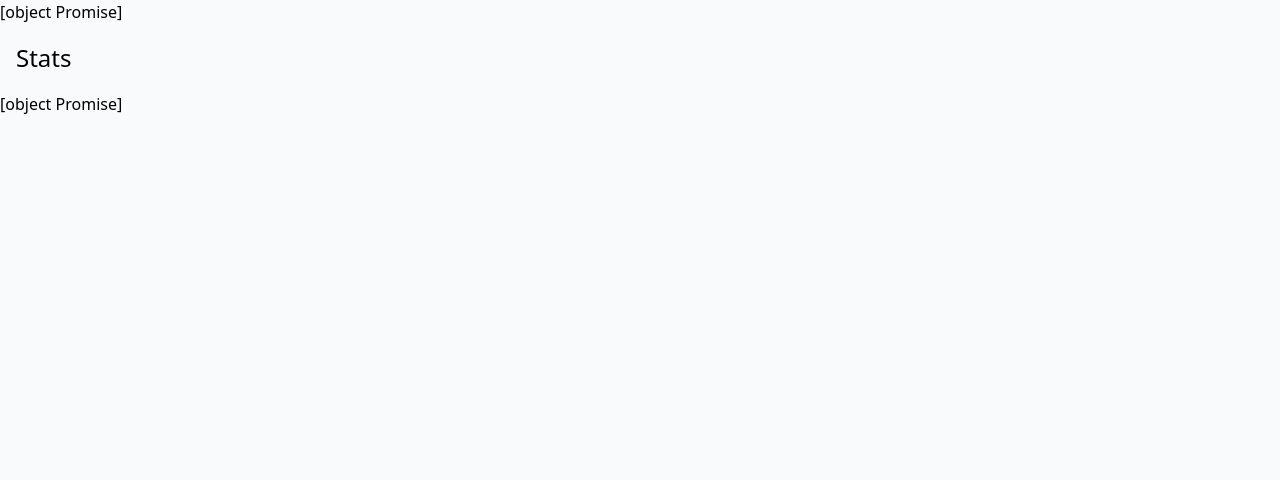
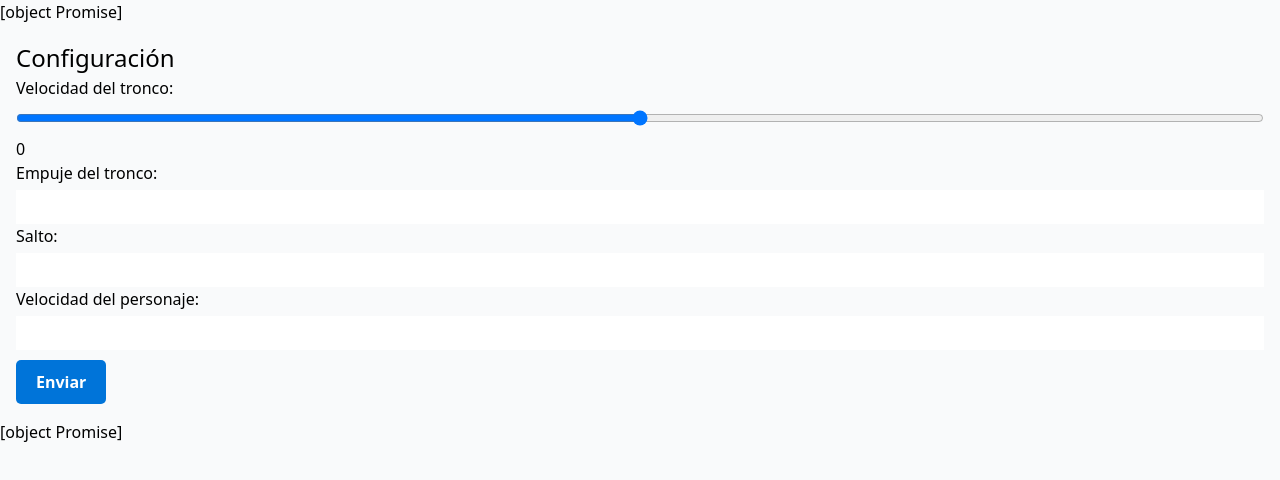
Before and after one commit to inspedralbes/Transversal_TR3_2023_2024_Front_Back-damtr3g3, a Nuxt app in the folder M07/: page /settings in a window 1280 px wide. Shown: the top 480 px of the page. Built offline with nearby package versions, Linux system fonts and the light colour scheme.

Commit message:
vista valor velocidad tronco

```diff
--- a/M07/pages/settings.vue
+++ b/M07/pages/settings.vue
@@ -1,13 +1,72 @@
 <template>
+  <div>
+    <h2>Configuración</h2>
     <div>
-      <h2>Stats</h2>
+      <label for="velocidad-tronco">Velocidad del tronco:</label>
+      <input type="range" id="velocidad-tronco" min="0" max="100" step="1" style="background-color: #0074d9;" @input="updateVelocidadTronco">
+      <span id="valor-velocidad-tronco">{{ velocidadTronco }}</span>
     </div>
-  </template>
+    <div>
+      <label for="empuje-tronco">Empuje del tronco:</label>
+      <input type="number" id="empuje-tronco">
+    </div>
+    <div>
+      <label for="salto">Salto:</label>
+      <input type="number" id="salto">
+    </div>
+    <div>
+      <label for="velocidad-personaje">Velocidad del personaje:</label>
+      <input type="number" id="velocidad-personaje">
+    </div>
+    <button class="custom-button">Enviar</button>
+  </div>
+</template>
+
+<script>
+export default {
+  data() {
+    return {
+      velocidadTronco: 0 // Inicializamos la velocidad del tronco en 0
+    };
+  },
+  methods: {
+    updateVelocidadTronco(event) {
+      // Actualizamos la velocidad del tronco con el valor actual del rango
+      this.velocidadTronco = event.target.value;
+    }
+  }
+};
+</script>
 
 <style scoped>
-
 h2 {
-    font-size: 24px;
+  font-size: 24px;
 }
 
+label {
+  font-size: 16px;
+}
+
+input[type="range"],
+input[type="number"] {
+  width: 100%;
+  padding: 5px;
+  margin-top: 5px;
+}
+
+.custom-button {
+  background-color: #0074d9;
+  color: #fff;
+  border: none;
+  padding: 10px 20px;
+  margin-top: 10px;
+  cursor: pointer;
+  border-radius: 5px;
+  font-weight: bold;
+  transition: background-color 0.3s ease;
+}
+
+.custom-button:hover {
+  background-color: #0056a8;
+}
 </style>
```
